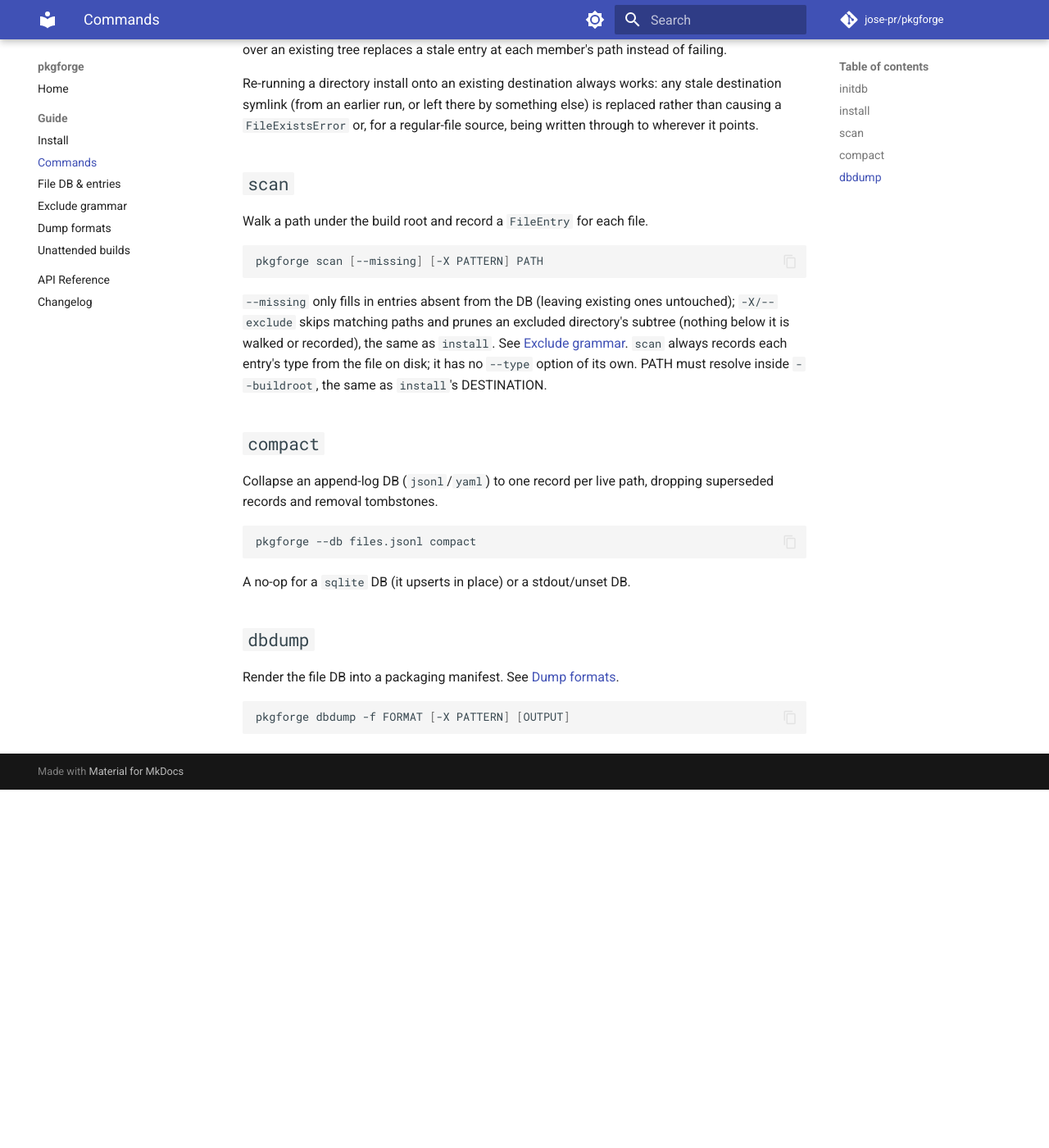
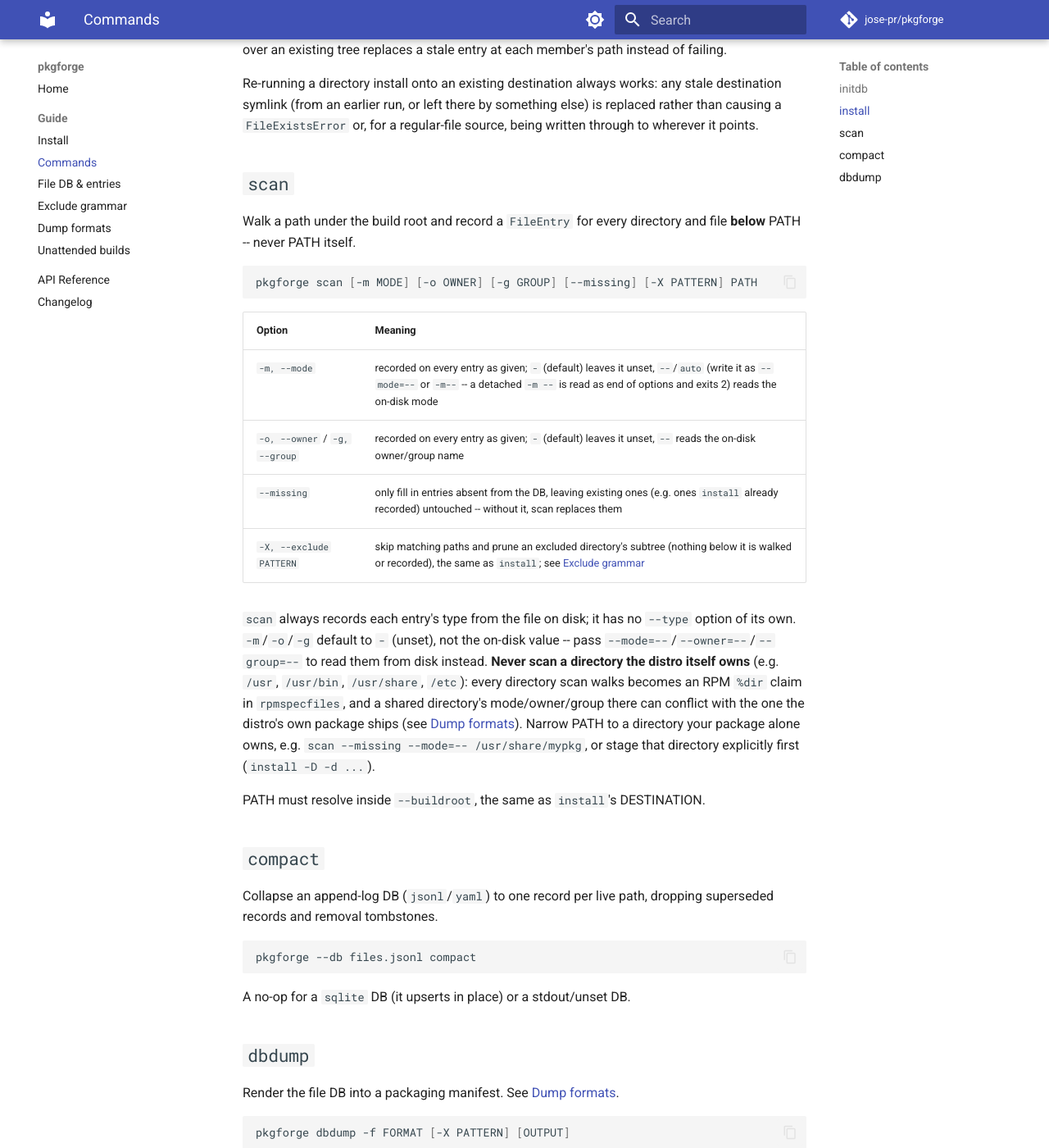
Before and after one commit to jose-pr/pkgforge, an MkDocs documentation site: the page built from docs/guide/commands.md, in a window 1280 px wide and 1400 px high, scrolled down 3172 px. Shown: the whole window at 82% size. Built offline with MkDocs 1.6.1 and Material for MkDocs 9.7.7, drawn with Linux system fonts in a browser that asks for light colours; comment, search, counter and statistics services are not loaded; before the commit the page ends 4135 px from its top, so only the background shows below that.

Commit message:
docs: say what scan records and scan only package-owned trees
scan records every directory and file below PATH, never PATH itself;
fields default to '-' unless --mode=--/--owner=--/--group=-- reads
them from disk; and without --missing it replaces entries install
already recorded. None of that was documented anywhere.

The README quick start and the unattended guide ran scan --missing
over /usr. Every directory scan walks becomes an RPM %dir ownership
claim, and Fedora/RHEL ship /usr/bin as 0555 in the filesystem
package, so the built RPM conflicted with it and rpm -U refused to
install. Both now stage a package-owned directory explicitly and
scan only that subtree, with the on-disk attributes preserved.

````diff
--- a/docs/guide/commands.md
+++ b/docs/guide/commands.md
@@ -122,17 +122,31 @@ for a regular-file source, being written through to wherever it points.
 
 ## `scan`
 
-Walk a path under the build root and record a `FileEntry` for each file.
+Walk a path under the build root and record a `FileEntry` for every
+directory and file **below** PATH -- never PATH itself.
 
 ```bash
-pkgforge scan [--missing] [-X PATTERN] PATH
+pkgforge scan [-m MODE] [-o OWNER] [-g GROUP] [--missing] [-X PATTERN] PATH
 ```
 
-`--missing` only fills in entries absent from the DB (leaving existing ones
-untouched); `-X/--exclude` skips matching paths and prunes an excluded
-directory's subtree (nothing below it is walked or recorded), the same as
-`install`. See [Exclude grammar](exclude.md). `scan` always records each
-entry's type from the file on disk; it has no `--type` option of its own.
+| Option | Meaning |
+| --- | --- |
+| `-m, --mode` | recorded on every entry as given; `-` (default) leaves it unset, `--`/`auto` (write it as `--mode=--` or `-m--` -- a detached `-m --` is read as end of options and exits 2) reads the on-disk mode |
+| `-o, --owner` / `-g, --group` | recorded on every entry as given; `-` (default) leaves it unset, `--` reads the on-disk owner/group name |
+| `--missing` | only fill in entries absent from the DB, leaving existing ones (e.g. ones `install` already recorded) untouched -- without it, scan replaces them |
+| `-X, --exclude PATTERN` | skip matching paths and prune an excluded directory's subtree (nothing below it is walked or recorded), the same as `install`; see [Exclude grammar](exclude.md) |
+
+`scan` always records each entry's type from the file on disk; it has no
+`--type` option of its own. `-m`/`-o`/`-g` default to `-` (unset), not the
+on-disk value -- pass `--mode=--`/`--owner=--`/`--group=--` to read them
+from disk instead. **Never scan a directory the distro itself owns** (e.g.
+`/usr`, `/usr/bin`, `/usr/share`, `/etc`): every directory scan walks
+becomes an RPM `%dir` claim in `rpmspecfiles`, and a shared directory's
+mode/owner/group there can conflict with the one the distro's own package
+ships (see [Dump formats](formats.md)). Narrow PATH to a directory your
+package alone owns, e.g. `scan --missing --mode=-- /usr/share/mypkg`, or
+stage that directory explicitly first (`install -D -d ...`).
+
 PATH must resolve inside `--buildroot`, the same as `install`'s DESTINATION.
 
 ## `compact`
````
Also changed, not shown: CHANGELOG.md (+6 -0 lines), README.md (+3 -2 lines), docs/guide/formats.md (+9 -0 lines), docs/guide/unattended.md (+6 -3 lines), docs/index.md (+2 -1 lines), src/pkgforge/AGENTS.md (+14 -6 lines), 1 other file.
